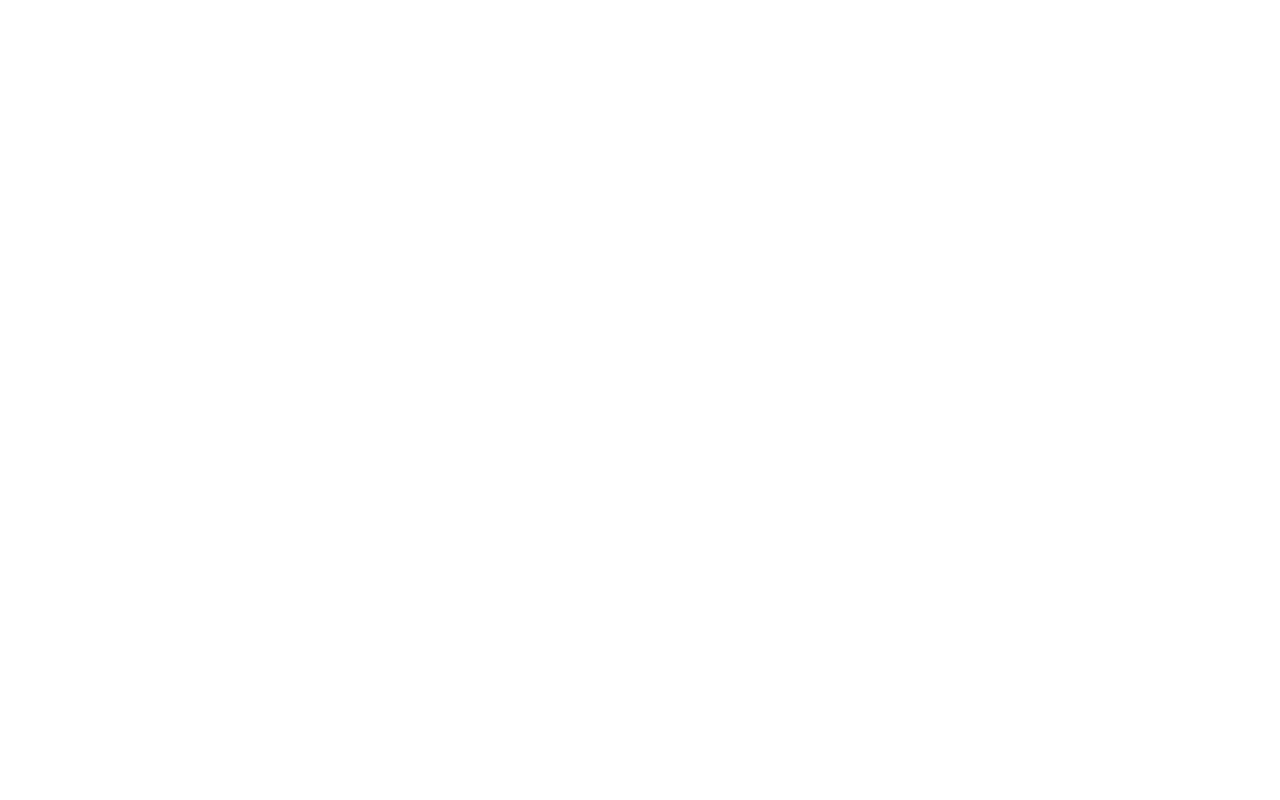
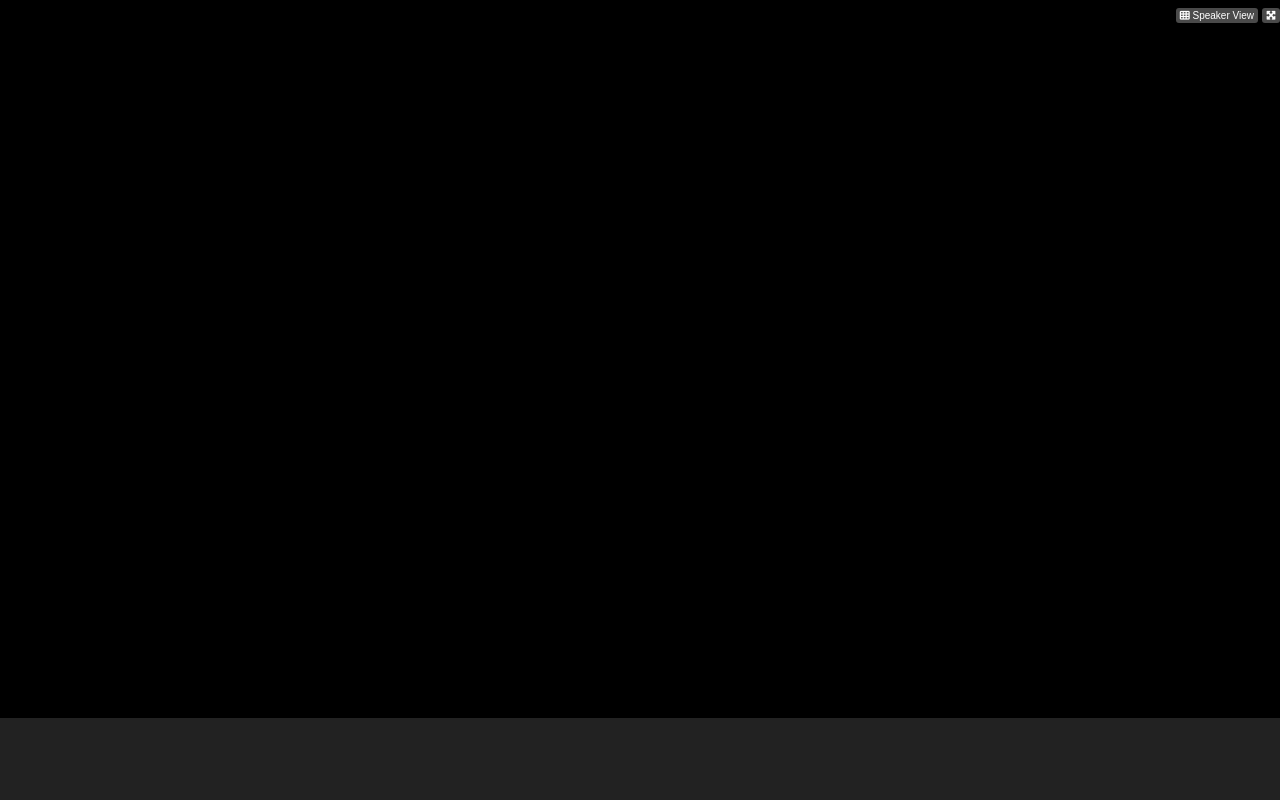
Before and after one commit to MonicaSerraWebDeveloper/html-css-zoom, a plain HTML site: page index.html in a window 1280 px wide. Drawn offline with Linux system fonts and the light colour scheme.

Commit message:
feat: add header and styled

```diff
--- a/index.html
+++ b/index.html
@@ -3,6 +3,9 @@
 <head>
     <meta charset="UTF-8">
     <meta name="viewport" content="width=device-width, initial-scale=1.0">
+    <!-- Font Awesome  -->
+    <link rel="stylesheet" href="https://cdnjs.cloudflare.com/ajax/libs/font-awesome/6.5.1/css/all.min.css" integrity="sha512-DTOQO9RWCH3ppGqcWaEA1BIZOC6xxalwEsw9c2QQeAIftl+Vegovlnee1c9QX4TctnWMn13TZye+giMm8e2LwA==" crossorigin="anonymous" referrerpolicy="no-referrer" />
+    <!-- / Font Awesome  -->
     <!-- Google Font  -->
     <link rel="preconnect" href="https://fonts.googleapis.com">
     <link rel="preconnect" href="https://fonts.gstatic.com" crossorigin>
@@ -14,7 +17,15 @@
     <title>Zoom</title>
 </head>
 <body>
-
-
+    <header>
+        <div class="container">
+            <div class="button-container">
+                <button class="btn"><i class="fa-solid fa-table-cells"></i> Speaker View</button>
+                <button class="btn"><i class="fa-solid fa-maximize"></i></button>
+            </div>
+        </div>
+    </header>
+    <main></main>
+    <footer></footer>
 </body>
 </html>
--- a/style.css
+++ b/style.css
@@ -7,3 +7,50 @@
     padding: 0;
     box-sizing: border-box;
 }
+
+/*-------------------
+        GENERAL
+---------------------*/
+
+body {
+    font-family: 'Roboto', sans-serif;
+    background-color: #000;
+}
+
+/*-------------------
+        LAYOUT
+---------------------*/
+
+header {
+    height: 38px;
+    padding: 4px 0;
+}
+
+main {
+    height: calc(100vh - 120px);
+}
+
+footer {
+    height: 82px;
+    background-color: #222;
+}
+
+/*-------------------
+        HEADER
+---------------------*/
+
+.container {
+    display: flex;
+    justify-content: flex-end;
+}
+
+.btn {
+    background-color: #4a4a4a;
+    border: none;
+    padding: 2px 4px;
+    border-radius: 3px;
+    color: #fff;
+    font-size: 10px;
+    font-weight: 300;
+    cursor: pointer;
+}
```
